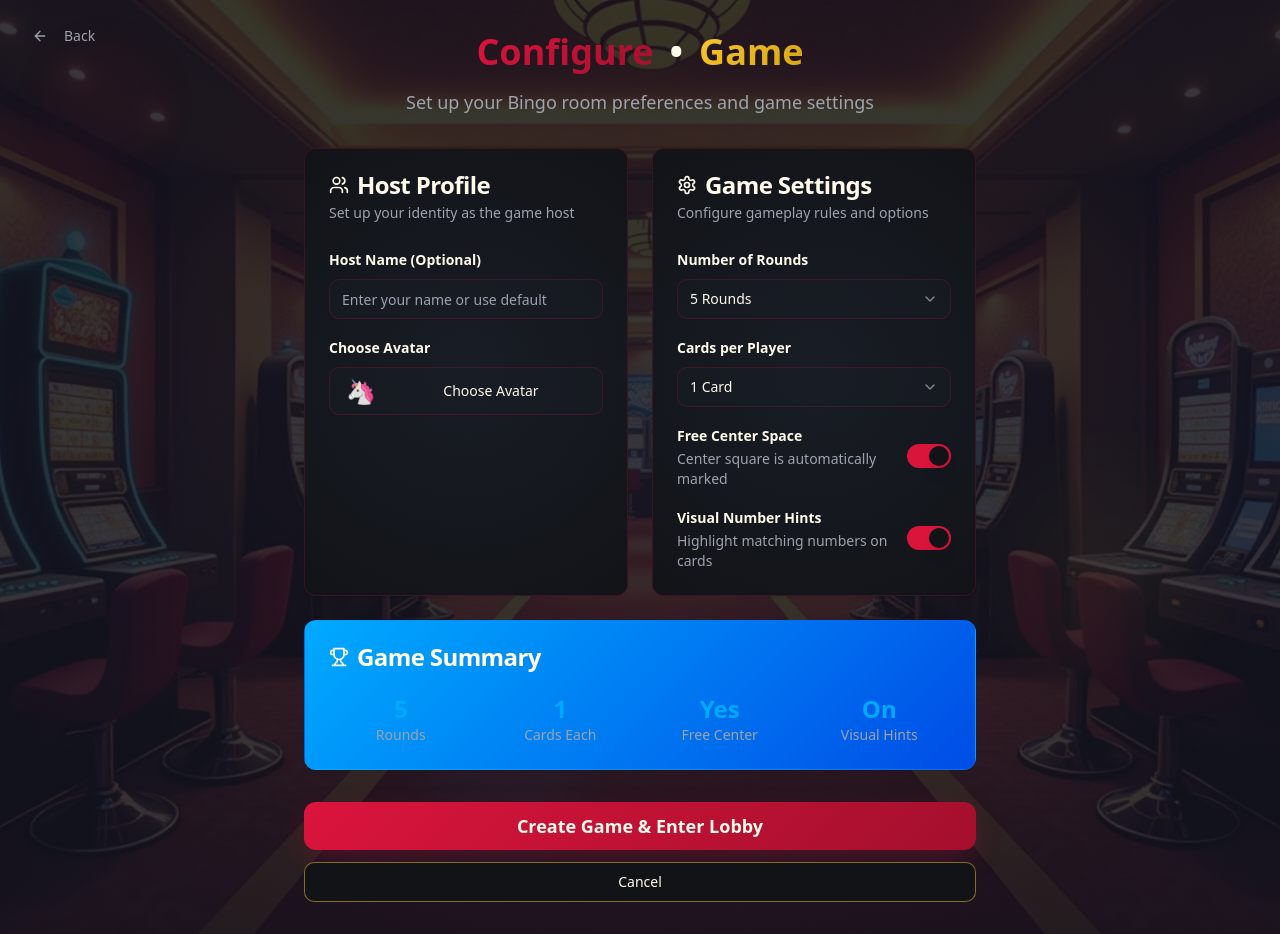
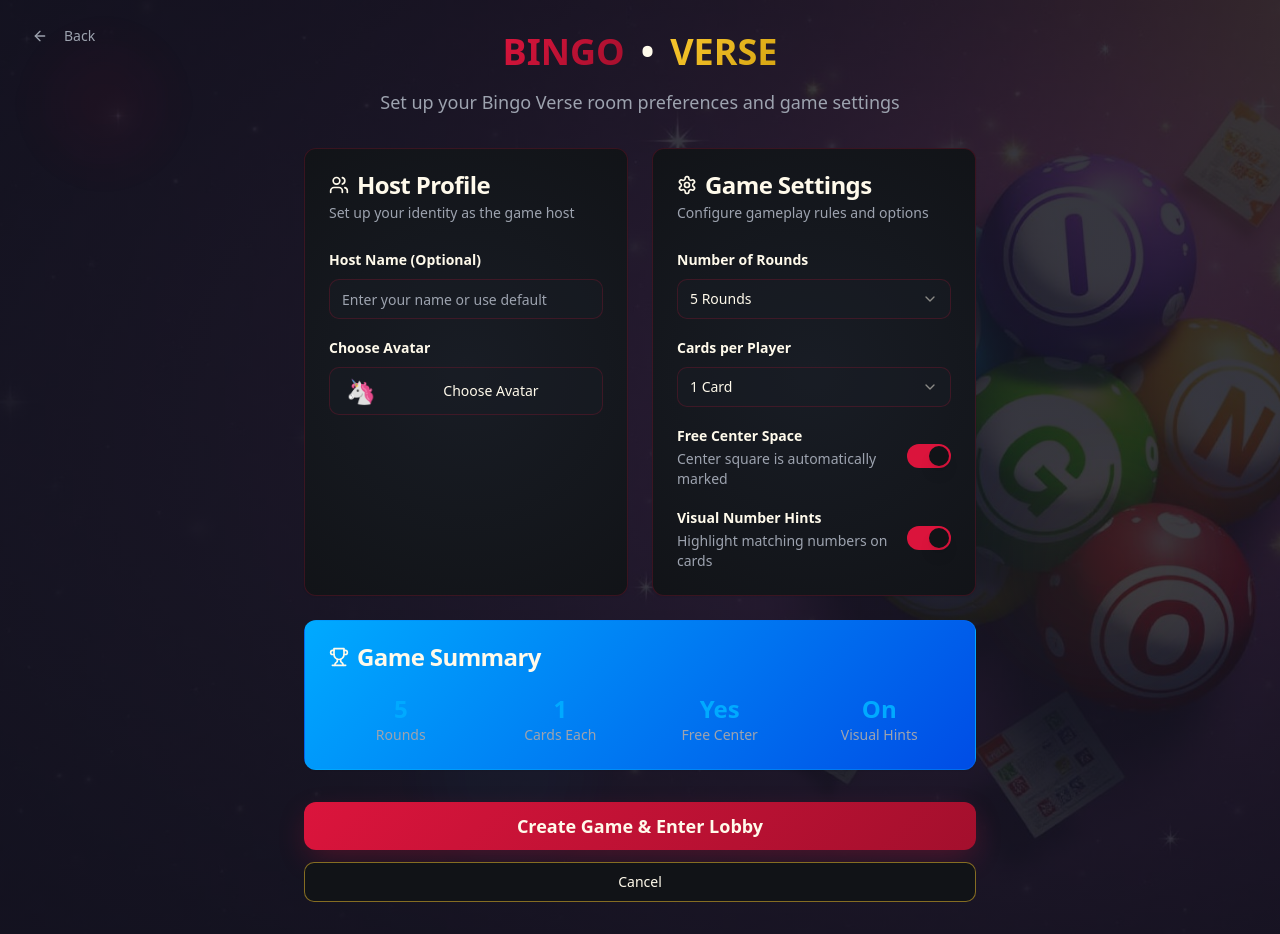
Before and after one commit to rufio-world/callout-casino-bingo, a React (Vite) app: page /configure-game in a window 1280 px wide. Built offline with nearby package versions, Linux system fonts and the light colour scheme; the HTML template or start-up script is replaced by a standard one.

Commit message:
Change game name and image

```diff
--- a/src/pages/Auth.tsx
+++ b/src/pages/Auth.tsx
@@ -9,7 +9,7 @@ import { supabase } from '@/integrations/supabase/client';
 import { useNavigate } from 'react-router-dom';
 import { LogIn, UserPlus, ArrowLeft } from 'lucide-react';
 import { z } from 'zod';
-import bingoBackground from '@/assets/bingo-bg.jpg';
+import bingoBackground from '@/assets/bingo-verse-bg.jpg';
 
 const authSchema = z.object({
   email: z.string().trim().email({ message: "Invalid email address" }).max(255, { message: "Email must be less than 255 characters" }),
@@ -195,7 +195,7 @@ const Auth = () => {
 
           <h1 className="text-4xl font-bold mb-4">
             <span className="bg-gradient-casino bg-clip-text text-transparent">
-              CASINO BINGO
+              BINGO VERSE
             </span>
           </h1>
           <p className="text-lg text-muted-foreground">
--- a/src/pages/ConfigureGame.tsx
+++ b/src/pages/ConfigureGame.tsx
@@ -13,7 +13,7 @@ import { AVATAR_OPTIONS, getRandomAvatar } from '@/lib/avatars';
 import { useGameManager } from '@/hooks/useGameManager';
 import { useAuth } from '@/hooks/useAuth';
 import { supabase } from '@/integrations/supabase/client';
-import bingoBackground from '@/assets/bingo-bg.jpg';
+import bingoBackground from '@/assets/bingo-verse-bg.jpg';
 
 const ConfigureGame = () => {
   const navigate = useNavigate();
@@ -92,15 +92,15 @@ const ConfigureGame = () => {
 
           <h1 className="text-4xl font-bold mb-4">
             <span className="bg-gradient-casino bg-clip-text text-transparent">
-              Configure
+              BINGO
             </span>
             <span className="text-foreground mx-4">•</span>
             <span className="bg-gradient-gold bg-clip-text text-transparent">
-              Game
+              VERSE
             </span>
           </h1>
           <p className="text-lg text-muted-foreground">
-            Set up your Bingo room preferences and game settings
+            Set up your Bingo Verse room preferences and game settings
           </p>
         </div>
 
--- a/src/pages/Index.tsx
+++ b/src/pages/Index.tsx
@@ -12,7 +12,7 @@ import { getRandomAvatar, AVATAR_OPTIONS } from '@/lib/avatars';
 import { useGameManager } from '@/hooks/useGameManager';
 import { useAuth } from '@/hooks/useAuth';
 import { useNavigate } from 'react-router-dom';
-import bingoBackground from '@/assets/bingo-bg.jpg';
+import bingoBackground from '@/assets/bingo-verse-bg.jpg';
 
 const Index = () => {
   const [playerName, setPlayerName] = useState('');
@@ -98,16 +98,16 @@ const Index = () => {
 
           <h1 className="text-6xl font-bold mb-4">
             <span className="bg-gradient-casino bg-clip-text text-transparent">
-              CASINO
+              BINGO
             </span>
             <span className="text-foreground mx-4">•</span>
             <span className="bg-gradient-gold bg-clip-text text-transparent">
-              BINGO
+              VERSE
             </span>
           </h1>
           <p className="text-xl text-muted-foreground mb-6 max-w-2xl mx-auto">
             Join the ultimate multiplayer Bingo experience with real-time gameplay,
-            voice callouts, and competitive scoring!
+            voice callouts, and competitive scoring across the universe!
           </p>
 
           {/* Feature Badges */}
```
Also changed, not shown: src/assets/bingo-verse-bg.jpg (added).
